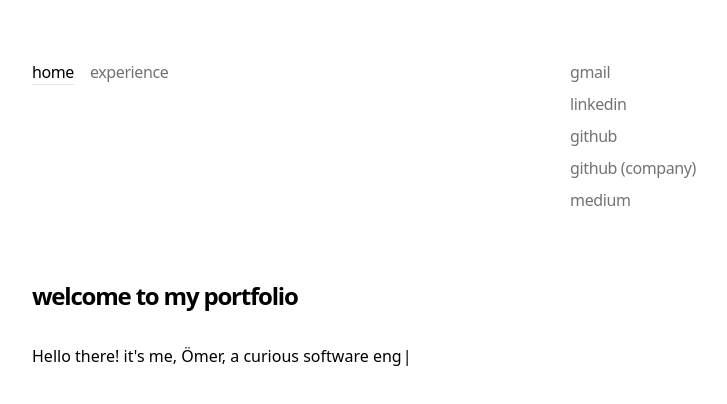
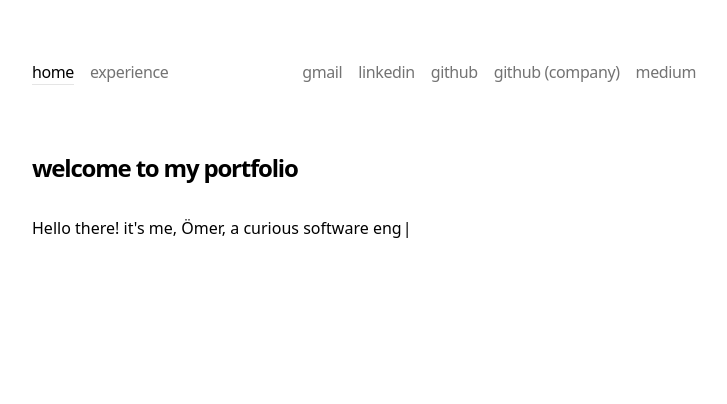
Before and after one commit to omerfrkolcy/portfolio, a Next.js app: page / in a window 1280 px wide. Shown: the top 404 px of the page, without its empty margins (272-999 px from the left). Built offline with nearby package versions, Linux system fonts and the light colour scheme.

Commit message:
cursor improvements

```diff
--- a/app/components/NavItem.js
+++ b/app/components/NavItem.js
@@ -21,7 +21,7 @@ export default function NavItem({ path, name, blank = false }) {
   return (
     <div
       onClick={handleClick}
-      className={clsx('transition-all hover:text-neutral-800 dark:hover:text-neutral-200 flex align-middle', {
+      className={clsx('transition-all hover:text-neutral-800 dark:hover:text-neutral-200 flex align-middle cursor-pointer', {
         'text-neutral-500': !isActive,
       })}
     >
--- a/app/components/Sidebar.js
+++ b/app/components/Sidebar.js
@@ -51,7 +51,7 @@ export default function Navbar() {
                     return <NavItem key={path} path={path} name={name} />;
                   })}
                 </div>
-                <div className='flex flex-col'>
+                <div className='flex'>
                   {contacts.map(({ company, href }) => {
                     return <NavItem key={href} path={href} name={company} blank />;
                   })}
```
